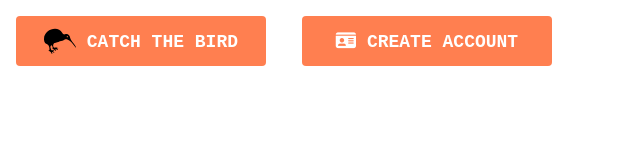
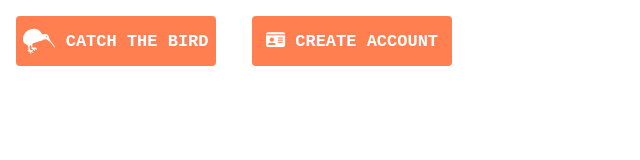
Before and after one commit to taniakononenko23/vscode-git-test62, a plain HTML site: page index.html in a window 1280 px wide. Shown: the whole page, without its empty margins (0-640 px from the left). Drawn offline with nearby package versions, Linux system fonts and the light colour scheme.

Commit message:
add init files

```diff
--- a/styles.css
+++ b/styles.css
@@ -1,9 +1,9 @@
 .custom-button{
-    width: 250px;
+    width: 200px;
     height: 50px;
     background-color: coral;
     color: white;
-    font-size: 18px;
+    font-size: 17px;
     text-transform: uppercase;
     font-weight: 700;
     font-family: 'Courier New', Courier, monospace;
@@ -22,6 +22,7 @@
     width: 32px ;
     height: 32px;
     vertical-align: middle;
+    fill: white;
 }
 
 .custom-button:hover > .bird-icon{
```
